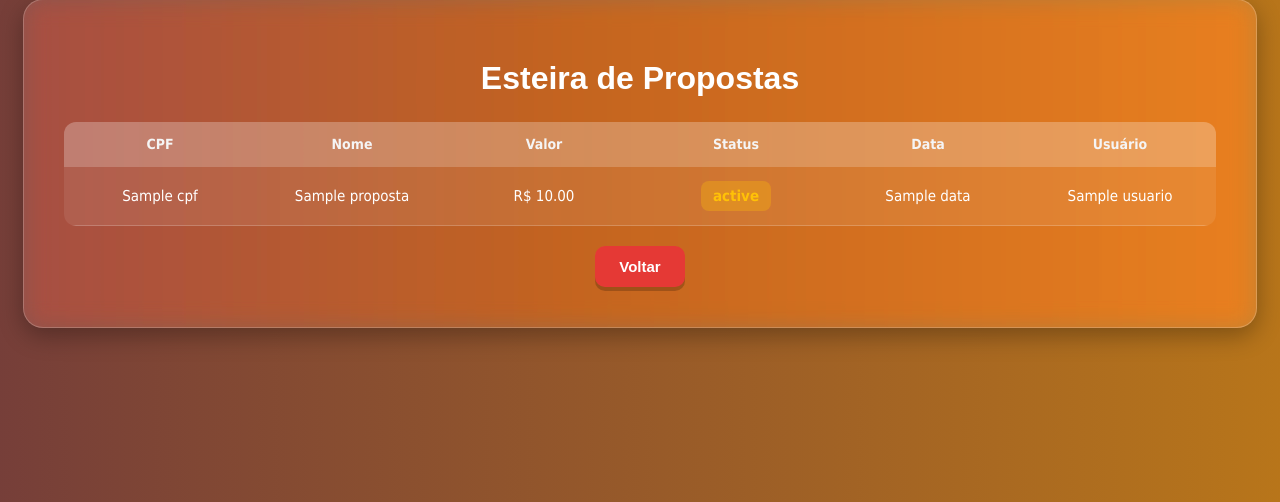
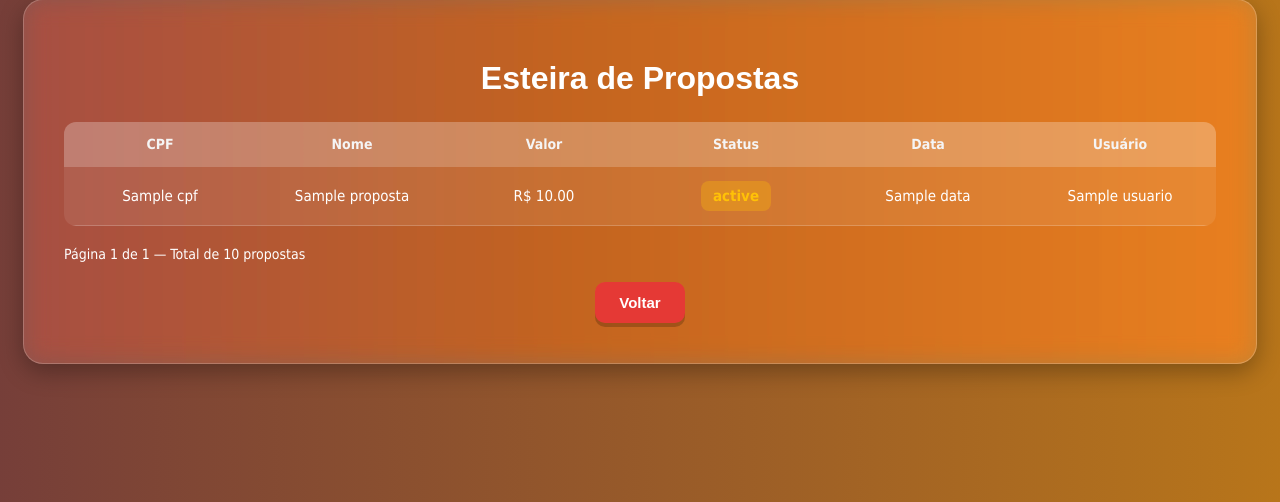
Before and after one commit to YutaIkki/Simplix-Unico, a Flask app: template templates/esteira.html in a window 1280 px wide. Shown: the part 181-683 px from the top of the page. Run offline with Flask 3, Linux system fonts and the light colour scheme; the template is opened without the code that fills it: most values are stand-ins (such as "Sample title", 1, 10 or a date in 2020); some libraries are stand-ins or nearby versions.

Commit message:
atualização esteira

```diff
--- a/app.py
+++ b/app.py
@@ -87,6 +87,17 @@ def init_db():
     """)
 
     if isinstance(conn, sqlite3.Connection):
+        try: c.execute("ALTER TABLE propostas ADD COLUMN valor_contrato REAL")
+        except: pass
+        try: c.execute("ALTER TABLE propostas ADD COLUMN valor_liquido REAL")
+        except: pass
+        try: c.execute("ALTER TABLE propostas ADD COLUMN data_status TIMESTAMP DEFAULT CURRENT_TIMESTAMP")
+        except: pass
+        try: c.execute("ALTER TABLE propostas ADD COLUMN data_pagamento TEXT")
+        except: pass
+        try: c.execute("ALTER TABLE propostas ADD COLUMN usuario TEXT")
+        except: pass
+    else:
         try: c.execute("ALTER TABLE propostas ADD COLUMN valor_contrato REAL")
         except: pass
         try: c.execute("ALTER TABLE propostas ADD COLUMN valor_liquido REAL")
@@ -613,26 +624,47 @@ def esteira():
     if session.get("role") != "admin":
         return redirect(url_for("index"))
 
+    page = int(request.args.get("page", 1))
+    per_page = 20
+    offset = (page - 1) * per_page
+
     conn = get_conn()
     c = conn.cursor()
+
+    if isinstance(conn, sqlite3.Connection):
+        c.execute("SELECT COUNT(*) FROM propostas")
+    else:
+        c.execute("SELECT COUNT(*) FROM propostas")
+    total = c.fetchone()[0]
 
     if isinstance(conn, sqlite3.Connection):
         c.execute("""
             SELECT cpf, nome, valor, status, data_criacao, valor_contrato, valor_liquido, data_status, usuario
             FROM propostas
             ORDER BY data_criacao DESC
-        """)
+            LIMIT ? OFFSET ?
+        """, (per_page, offset))
     else:
         c.execute("""
             SELECT cpf, nome, valor, status, data_criacao, valor_contrato, valor_liquido, data_status, usuario
             FROM propostas
             ORDER BY data_criacao DESC
-        """)
+            LIMIT %s OFFSET %s
+        """, (per_page, offset))
 
     propostas = c.fetchall()
     conn.close()
 
-    return render_template("esteira.html", propostas=propostas)
+    total_pages = (total + per_page - 1) // per_page
+
+    return render_template(
+        "esteira.html",
+        propostas=propostas,
+        page=page,
+        total=total,
+        per_page=per_page,
+        total_pages=total_pages
+    )
 
 if __name__ == "__main__":
     app.run(debug=True, port=8600)
--- a/templates/esteira.html
+++ b/templates/esteira.html
@@ -4,6 +4,28 @@
   <meta charset="UTF-8">
   <title>Esteira de Propostas</title>
   <link rel="stylesheet" href="{{ url_for('static', filename='style.css') }}">
+  <style>
+    .paginacao {
+      margin-top: 20px;
+      display: flex;
+      justify-content: space-between;
+      align-items: center;
+      font-size: 14px;
+      color: var(--cor-texto);
+    }
+    .paginacao .links a {
+      margin: 0 5px;
+      padding: 6px 12px;
+      border-radius: 6px;
+      text-decoration: none;
+      background: rgba(255, 255, 255, 0.15);
+      color: var(--cor-texto);
+      transition: 0.3s;
+    }
+    .paginacao .links a:hover {
+      background: rgba(255, 255, 255, 0.3);
+    }
+  </style>
 </head>
 <body class="pagina">
   <div class="esteira-container">
@@ -42,6 +64,21 @@
       </tbody>
     </table>
 
+    <div class="paginacao">
+      <span>Página {{ page }} de {{ total_pages }} — Total de {{ total }} propostas</span>
+      <div class="links">
+        {% if page > 1 %}
+          <a href="{{ url_for('esteira', page=1) }}">« Primeira</a>
+          <a href="{{ url_for('esteira', page=page-1) }}">‹ Anterior</a>
+        {% endif %}
+
+        {% if page < total_pages %}
+          <a href="{{ url_for('esteira', page=page+1) }}">Próxima ›</a>
+          <a href="{{ url_for('esteira', page=total_pages) }}">Última »</a>
+        {% endif %}
+      </div>
+    </div>
+
     <a href="/index"><button class="btn-voltar">Voltar</button></a>
   </div>
 </body>
```
